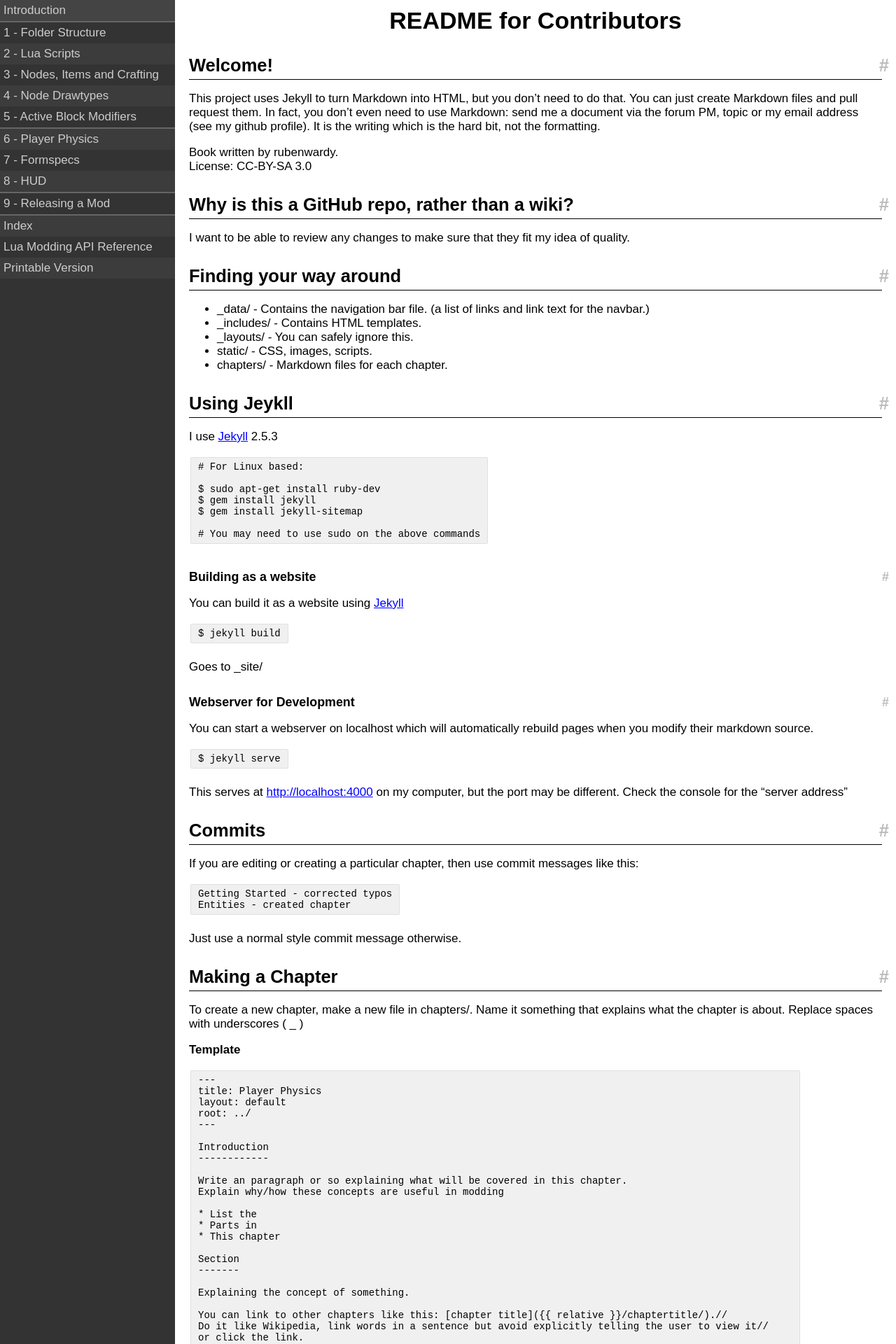
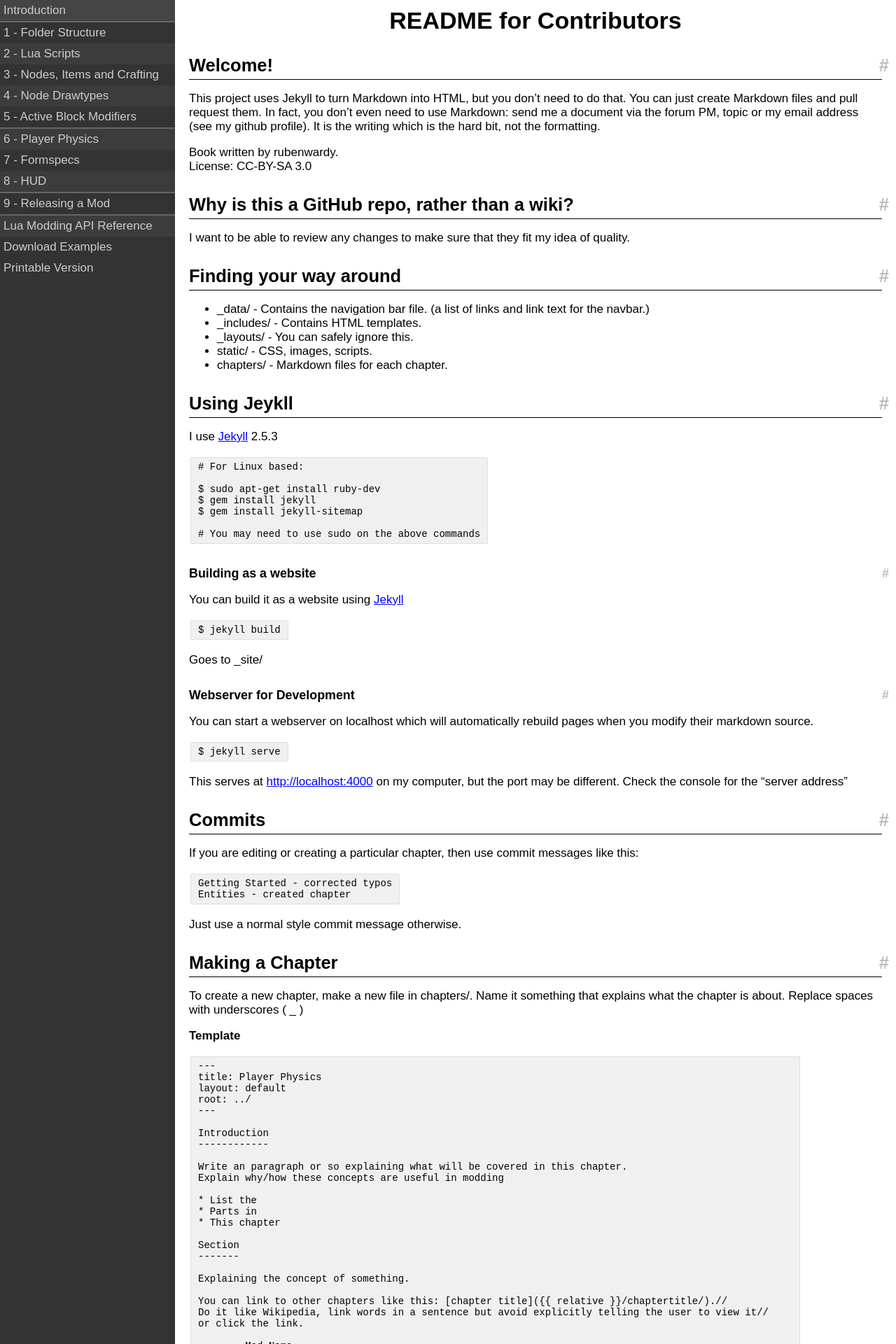
Before and after one commit to rubenwardy/minetest_modding_book, a Jekyll site: the page built from README.md, in a window 1280 px wide. Shown: the top 1920 px of the page at 70% size. Built offline with Jekyll 4.4.1, drawn with Linux system fonts in a browser that asks for light colours; nearby versions of some CDN libraries.

Commit message:
Link to examples, remove link to index, add vertical-align to code elements

```diff
--- a/_data/links.yml
+++ b/_data/links.yml
@@ -45,8 +45,5 @@
 
 - hr: true
 
-- title: Index
-  link:  book_index.html
-
 - title: Lua Modding API Reference
   link:  lua_api.html
--- a/_includes/header.html
+++ b/_includes/header.html
@@ -21,6 +21,7 @@
 			{% assign hr = false %}
 			{% endif %}
 			{% endfor %}
+			<li><a href="https://github.com/rubenwardy/minetest_modding_book/archive/examples.zip">Download Examples</a><li>
 			<li><a id="printable">Printable Version</a><li>
 		</ul>
 		<div id="page">
--- a/static/style.scss
+++ b/static/style.scss
@@ -134,6 +134,7 @@
 	max-width: 95%;
 	overflow-x: auto;
 	font-size: 14px;
+	vertical-align: middle;
 }
 
 .header-link {
```
